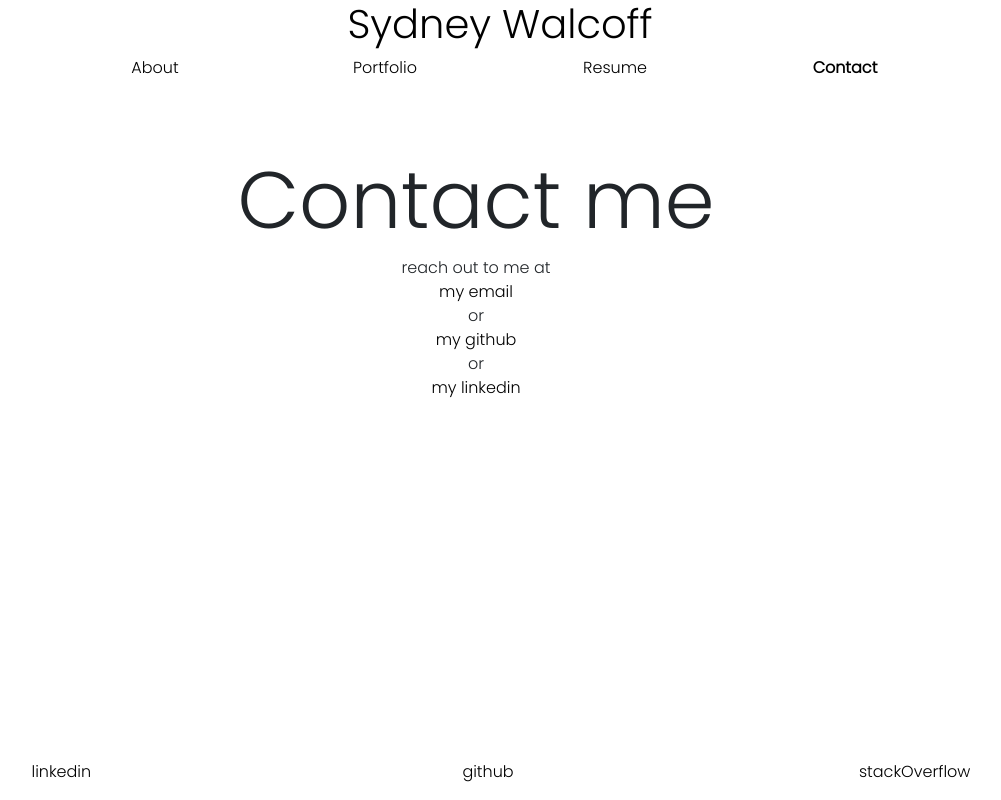
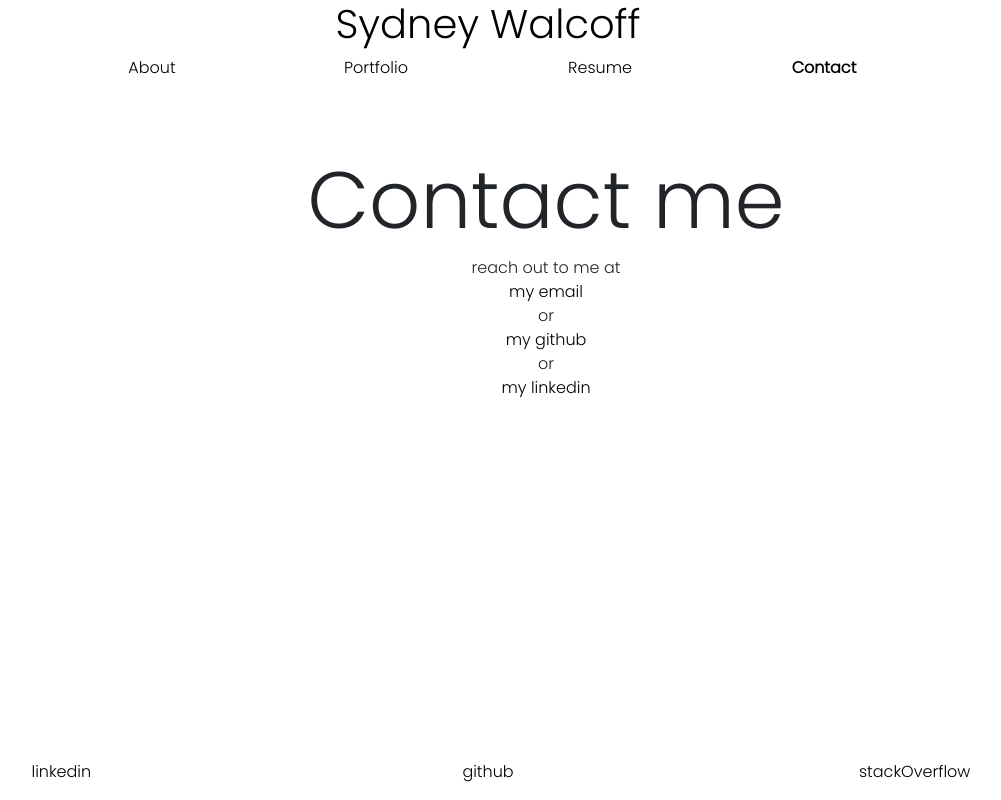
Before and after one commit to sydneywalcoff/sydneywalcoff, a React (Create React App) app in the folder client/: page / in a window 1280 px wide. Both pictures are taken after a click on the element "Contact". Shown: the whole page, without its empty margins (140-1141 px from the left). Built offline with nearby package versions, Linux system fonts and the light colour scheme.

Commit message:
center contact section

```diff
--- a/client/src/App.css
+++ b/client/src/App.css
@@ -6,6 +6,11 @@
 
 * {
     margin: 0 0;
+    padding: 0;
+}
+
+main {
+    margin: 0;
 }
 
 body {
@@ -45,12 +50,13 @@ section {
 
 /* header */
 header {
-    display: flex;
+    /* display: flex; */
     color: var(--primary-color);
     justify-content: center;
     margin: 20px;
     flex-wrap: wrap;
     background-color: var(--secondary-color);
+    width: 100%
 }
 
 header h1 {
--- a/client/src/components/Contact/index.js
+++ b/client/src/components/Contact/index.js
@@ -3,7 +3,7 @@ import React from 'react';
 const ContactForm = () => {
 
     return (
-        <section className = "row contact p-3 ">
+        <section className = "contact p-3 ">
             <h1 className='row display-1 justify-content-center' id='title'>Contact me</h1>
             <div className="row">
                 <p className="text-center">reach out to me at <br></br><a href="mailto:sydney.walcoff@gmail.com">my email</a> <br></br>or<br></br> <a href="github.com/sydneywalcoff">my github</a> <br></br>or<br></br> <a href="linkedin.com/in/sydneywalcoff">my linkedin</a>
```
